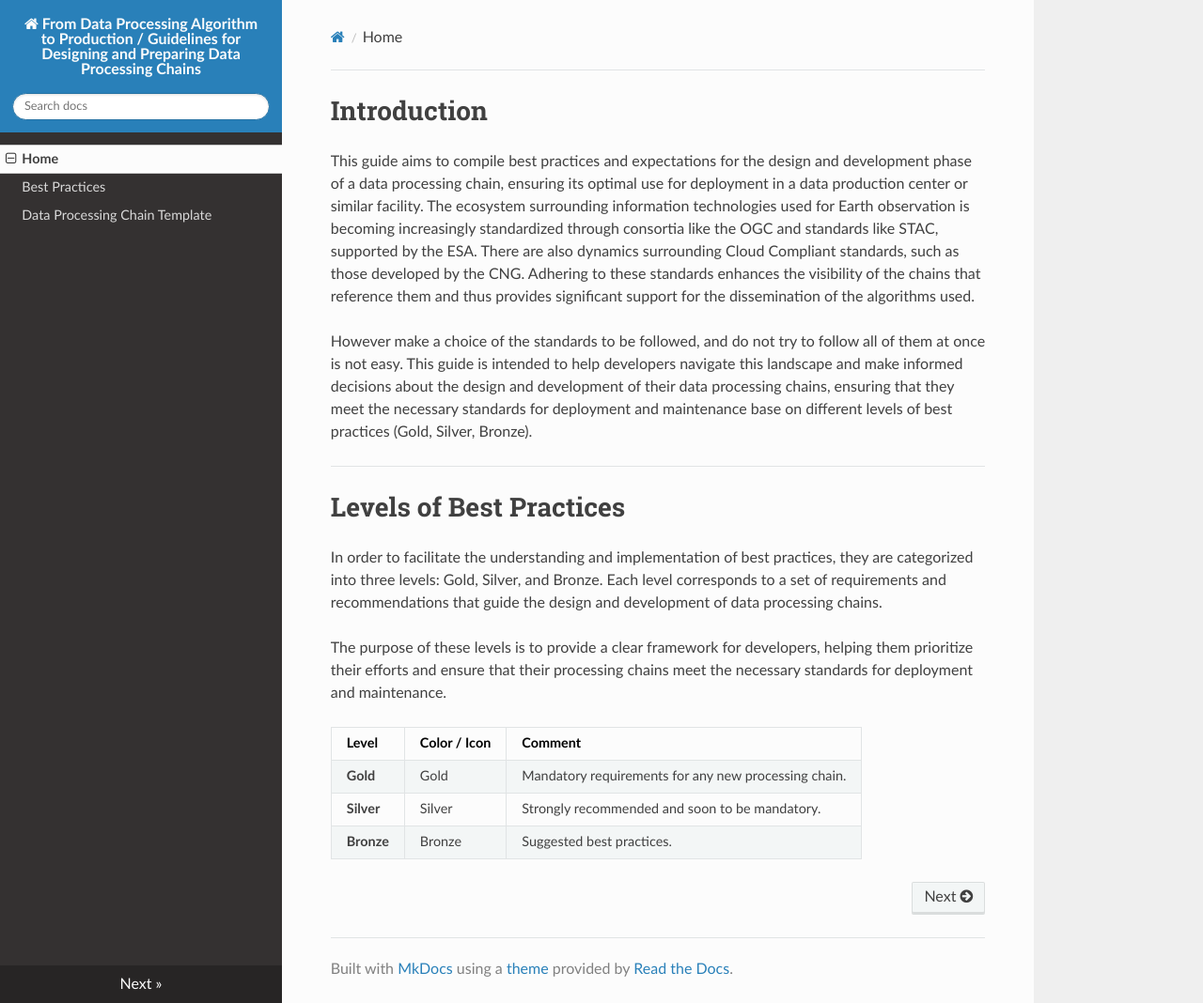
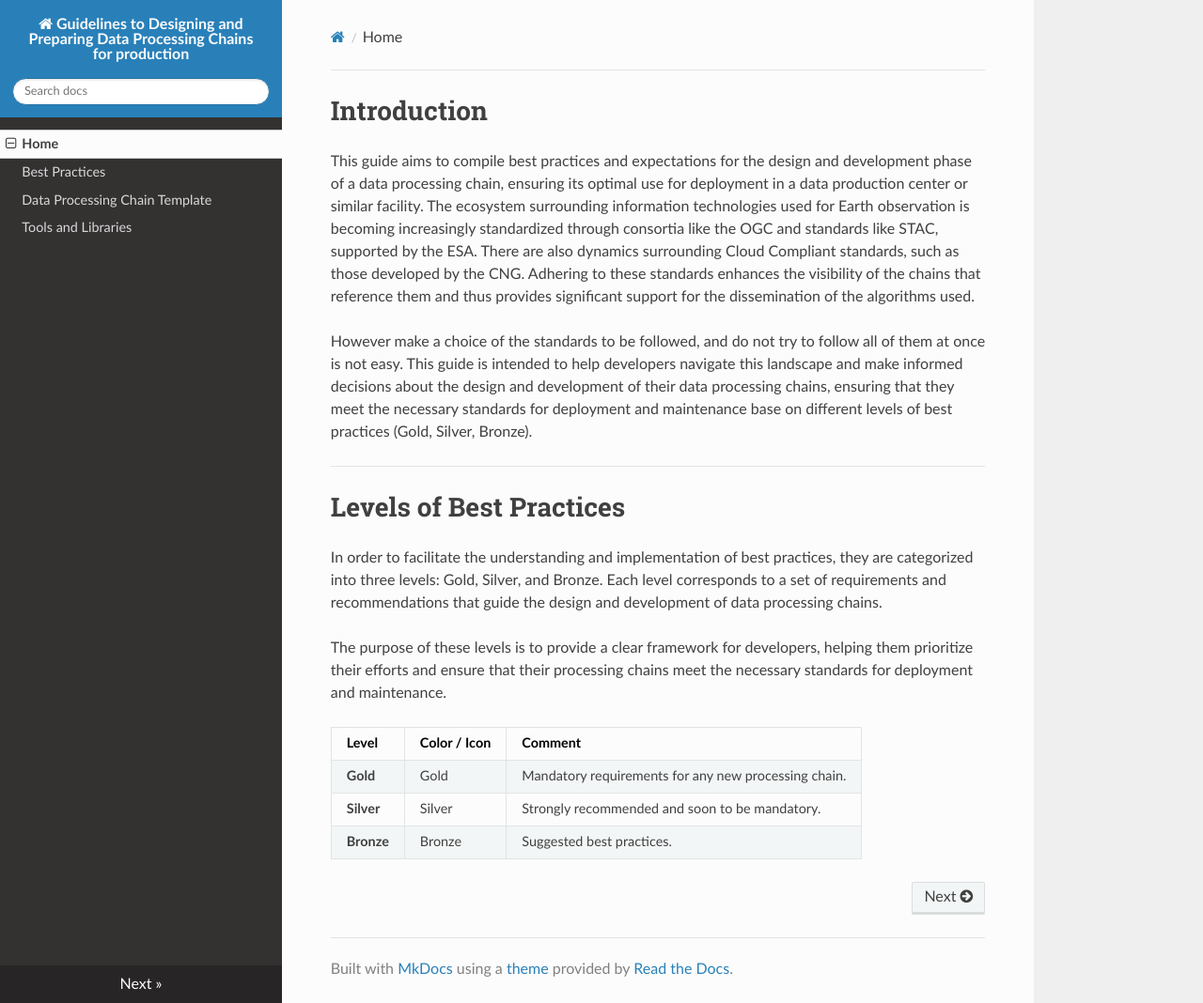
Before and after one commit to CNES/processing-chain-guidelines, an MkDocs documentation site: the page built from docs/index.md, in a window 1280 px wide and 1068 px high. Shown: the whole window at 94% size. Built offline with MkDocs 1.6.1, drawn with Linux system fonts in a browser that asks for light colours; nearby versions of some CDN libraries.

Commit message:
Update site_name in mkdocs.yml for clarity and consistency; add tools and libraries section in documentation

```diff
--- a/mkdocs.yml
+++ b/mkdocs.yml
@@ -1,4 +1,4 @@
-site_name: From Data Processing Algorithm to Production / Guidelines for Designing and Preparing Data Processing Chains
+site_name: Guidelines to Designing and Preparing Data Processing Chains for production
 site_description: This guide compiles best practices and expectations for the design and development phase of a data processing chain, ensuring its optimal use for deployment in a data production center or similar facility. The ecosystem surrounding information technologies used for Earth observation is becoming increasingly standardized through consortia like the OGC and standards like STAC, supported by the ESA. There are also dynamics surrounding Cloud Compliant standards, such as those developed by the CNG. Adhering to these standards enhances the visibility of the chains that reference them and thus provides significant support for the dissemination of the algorithms used.
 site_author: CNES
 site_url: https://cnes.fr
@@ -6,6 +6,7 @@ nav:
   - Home: index.md
   - Best Practices: best_practices.md
   - Data Processing Chain Template: Data_processing_chain_template.md
+  - Tools and Libraries: tools_and_libraries.md
 theme:
   name: readthedocs
   highlightjs: true
```
Also changed, not shown: docs/tools_and_libraries.md (added, +10 -0 lines).
